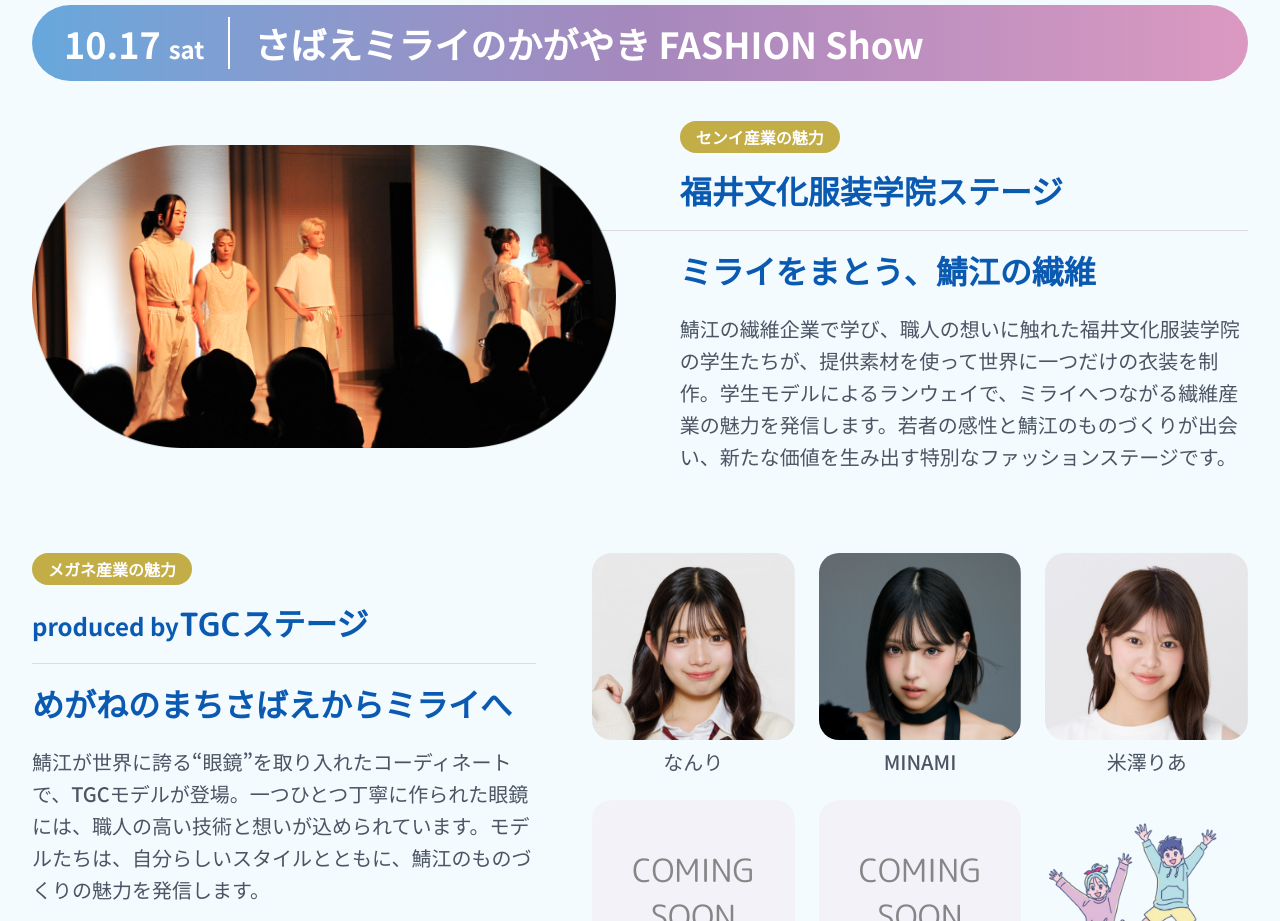
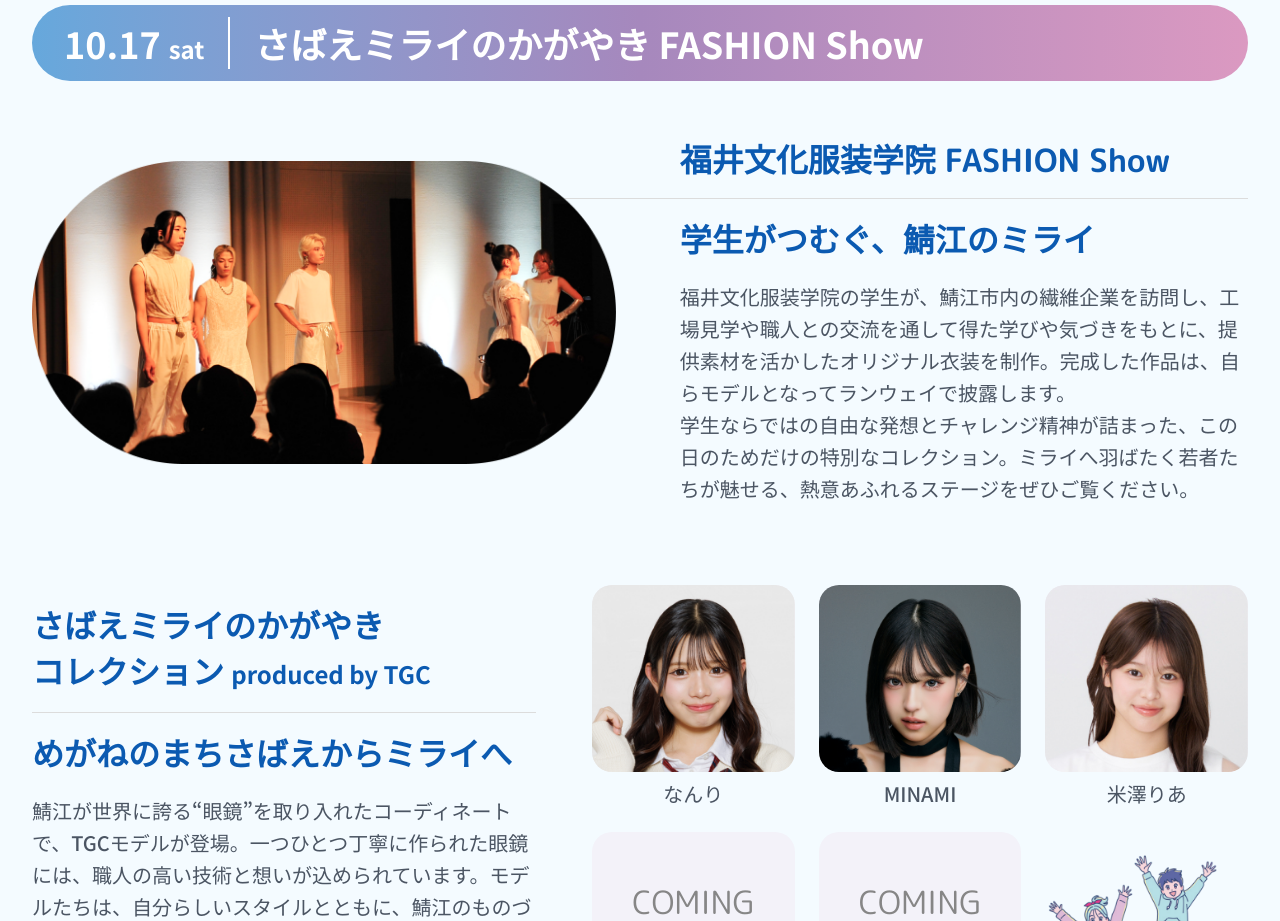
Before and after one commit to Ktjm-555/sabae-2026, a Next.js app: page / in a window 1280 px wide. Shown: the part 3320-4241 px from the top of the page. Built offline with nearby package versions, Linux system fonts and the light colour scheme.

Commit message:
スペシャルステージのさばえミライの輝きファッションショーの文言修正

```diff
--- a/content/special-stages.json
+++ b/content/special-stages.json
@@ -8,17 +8,18 @@
       "titleHighlight": "FASHION Show"
     },
     "badge": "センイ産業の魅力",
-    "title": "福井文化服装学院ステージ",
-    "subtitle": "ミライをまとう、鯖江の繊維",
-    "description": "鯖江の繊維企業で学び、職人の想いに触れた福井文化服装学院の学生たちが、提供素材を使って世界に一つだけの衣装を制作。学生モデルによるランウェイで、ミライへつながる繊維産業の魅力を発信します。若者の感性と鯖江のものづくりが出会い、新たな価値を生み出す特別なファッションステージです。",
+    "title": "福井文化服装学院 FASHION Show",
+    "subtitle": "学生がつむぐ、鯖江のミライ",
+    "description": "福井文化服装学院の学生が、鯖江市内の繊維企業を訪問し、工場見学や職人との交流を通して得た学びや気づきをもとに、提供素材を活かしたオリジナル衣装を制作。完成した作品は、自らモデルとなってランウェイで披露します。\n学生ならではの自由な発想とチャレンジ精神が詰まった、この日のためだけの特別なコレクション。ミライへ羽ばたく若者たちが魅せる、熱意あふれるステージをぜひご覧ください。",
     "image": "/images/special-stage/fukui-fashion-block.png",
     "imageAlt": "福井文化服装学院ファッションショーの様子"
   },
   {
     "id": "tgc-stage",
     "badge": "メガネ産業の魅力",
-    "titlePrefix": "produced by",
-    "title": "TGCステージ",
+    "title": "さばえミライのかがやき",
+    "titleLine2": "コレクション",
+    "producedBy": "produced by TGC",
     "subtitle": "めがねのまちさばえからミライへ",
     "description": "鯖江が世界に誇る“眼鏡”を取り入れたコーディネートで、TGCモデルが登場。一つひとつ丁寧に作られた眼鏡には、職人の高い技術と想いが込められています。モデルたちは、自分らしいスタイルとともに、鯖江のものづくりの魅力を発信します。",
     "models": [
--- a/src/components/SpecialStageFukuiBlock.tsx
+++ b/src/components/SpecialStageFukuiBlock.tsx
@@ -33,13 +33,13 @@ export function SpecialStageFukuiBlock({ stage }: SpecialStageFukuiBlockProps) {
       </div>
 
       <div className="order-1 flex w-full flex-col lg:order-2 lg:w-[52%] lg:max-w-[653px] lg:justify-center">
-        <div className={textInset}>
+        {/* <div className={textInset}>
           <span className="inline-flex h-8 w-fit items-center justify-center rounded-[20px] bg-gold px-4 text-base font-bold text-white">
             {stage.badge}
           </span>
-        </div>
+        </div> */}
 
-        <div className="relative mt-3 lg:mt-4">
+        <div className="relative mt-0 lg:mt-4">
           <h3
             className={`pb-3 font-display text-[28px] font-bold leading-tight text-primary sm:text-[32px] lg:pb-4 lg:text-[32px] lg:leading-[46px] ${textInset}`}
           >
@@ -58,7 +58,7 @@ export function SpecialStageFukuiBlock({ stage }: SpecialStageFukuiBlockProps) {
         </p>
 
         <p
-          className={`mt-4 text-base font-medium leading-8 text-foreground sm:text-lg lg:mt-5 lg:text-xl lg:leading-8 ${textInset}`}
+          className={`mt-4 whitespace-pre-line text-base font-medium leading-8 text-foreground sm:text-lg lg:mt-5 lg:text-xl lg:leading-8 ${textInset}`}
         >
           {stage.description}
         </p>
--- a/src/components/SpecialStageTgcBlock.tsx
+++ b/src/components/SpecialStageTgcBlock.tsx
@@ -82,21 +82,29 @@ export function SpecialStageTgcBlock({ stage }: SpecialStageTgcBlockProps) {
       className="scroll-mt-24 flex flex-col gap-8 lg:flex-row lg:items-start lg:gap-10 xl:gap-14"
     >
       <div className="flex w-full flex-col lg:w-[42%] lg:max-w-[504px] lg:shrink-0">
-        <span className="inline-flex h-8 w-fit items-center justify-center rounded-[20px] bg-gold px-4 text-base font-bold text-white">
+        {/* <span className="inline-flex h-8 w-fit items-center justify-center rounded-[20px] bg-gold px-4 text-base font-bold text-white">
           {stage.badge}
-        </span>
+        </span> */}
 
-        <div className="mt-3 border-b border-[#dcdcdc] lg:mt-4">
-          <h3 className="pb-3 font-display text-[28px] font-bold leading-tight text-primary sm:text-[32px] lg:pb-4 lg:text-[32px] lg:leading-[46px]">
-            {stage.titlePrefix ? (
+        <div className="relative mt-3 lg:mt-4">
+          <h3 className="pb-3 font-sans text-[24px] font-bold leading-9 text-primary lg:pb-4 lg:text-[32px] lg:leading-[46px]">
+            {stage.title}
+            {stage.titleLine2 ? (
               <>
-                <span className="font-sans text-2xl font-bold">{stage.titlePrefix}</span>
-                {stage.title}
+                <br />
+                {stage.titleLine2}{" "}
+                {stage.producedBy ? (
+                  <span className="text-[20px] leading-9 lg:text-2xl lg:leading-[46px]">
+                    {stage.producedBy}
+                  </span>
+                ) : null}
               </>
-            ) : (
-              stage.title
-            )}
+            ) : null}
           </h3>
+          <div
+            aria-hidden="true"
+            className="pointer-events-none absolute right-0 bottom-0 left-0 border-b border-[#dcdcdc]"
+          />
         </div>
 
         <p className="mt-3 text-2xl font-bold leading-tight text-primary sm:text-[28px] lg:mt-4 lg:text-[32px] lg:leading-[46px]">
--- a/src/lib/specialStages.ts
+++ b/src/lib/specialStages.ts
@@ -34,7 +34,8 @@ export type SpecialStage = {
   };
   badge?: string;
   title?: string;
-  titlePrefix?: string;
+  titleLine2?: string;
+  producedBy?: string;
   subtitle: string;
   description: string;
   image?: string;
```
